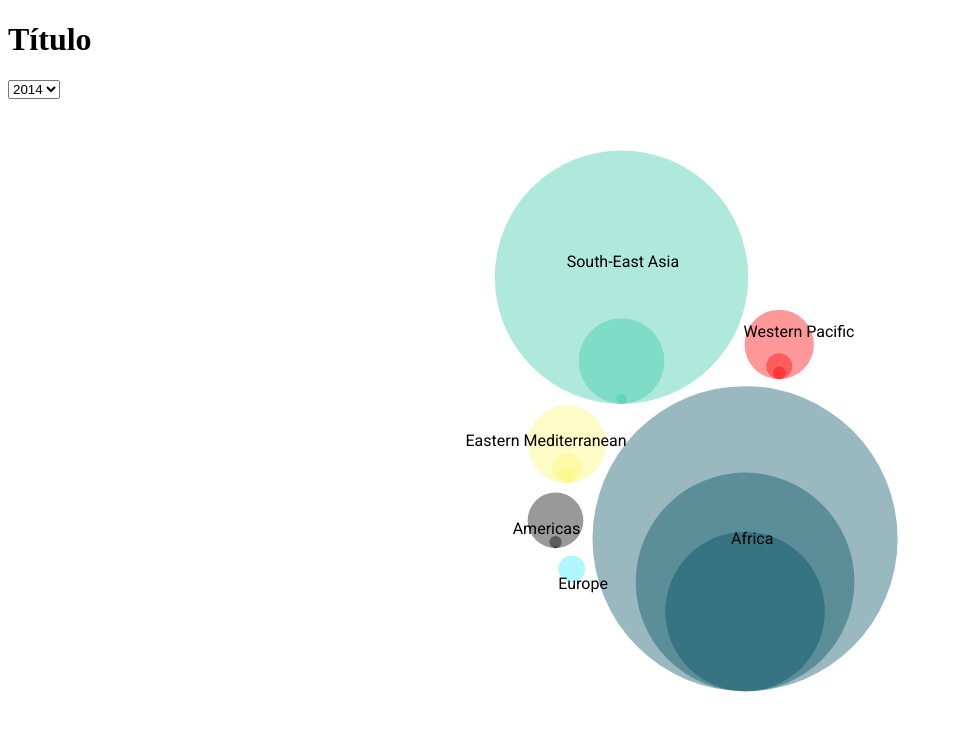
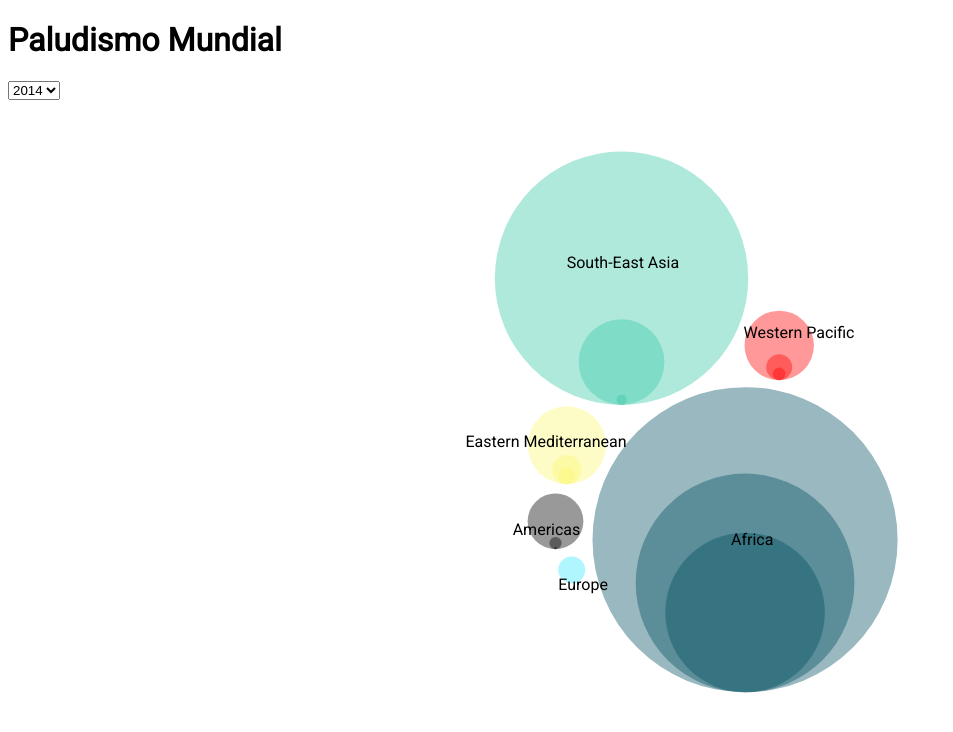
Before and after one commit to jdanielgoh/dvs-mentorship, a Vue app: page / in a window 1280 px wide. Shown: the top 732 px of the page, without its empty margins (0-953 px from the left). Built offline with nearby package versions, Linux system fonts and the light colour scheme.

Commit message:
Actualizé el título

```diff
--- a/src/App.vue
+++ b/src/App.vue
@@ -15,7 +15,7 @@ console.log(" Hola mundo")
   <MapaLeaflet></MapaLeaflet>
 
 -->
-<h1>Título</h1>
+<h1>Paludismo Mundial</h1>
 <BurbujasMalaria></BurbujasMalaria>
 
 </template>
--- a/src/style.css
+++ b/src/style.css
@@ -1,3 +1,7 @@
 text {
     font-family: 'Roboto', sans-serif;
   }
+h1  {
+font-family: 'Roboto', sans-serif;
+
+}
```
